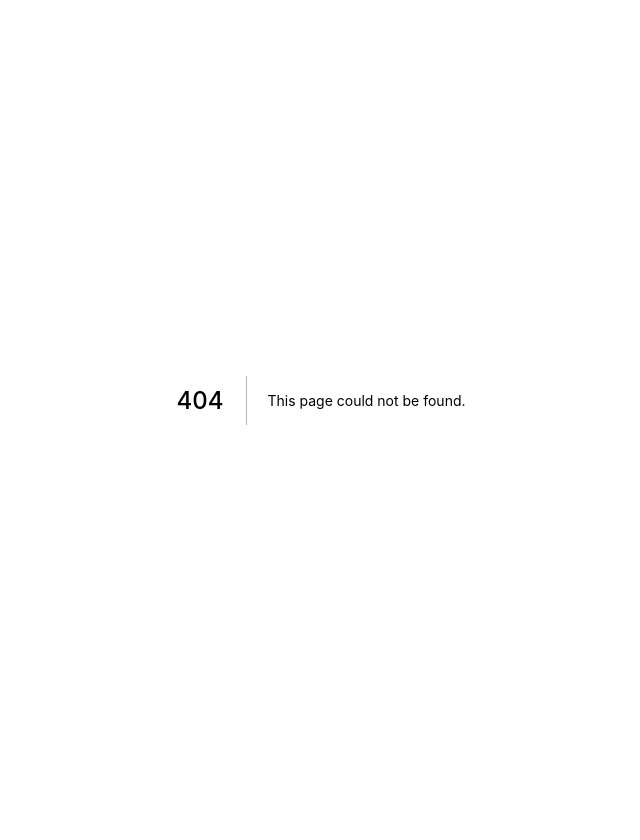
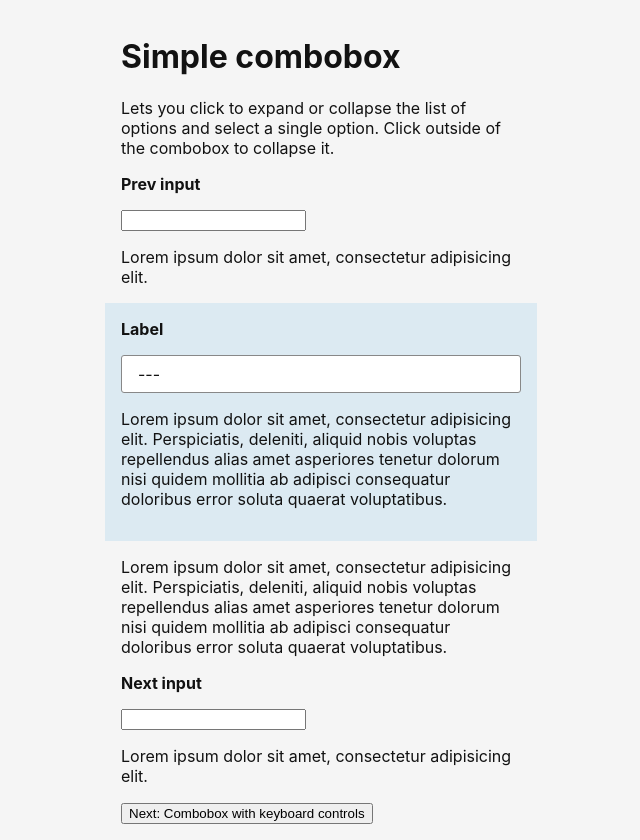
Before and after one commit to qroll/roll-web-lab, a Next.js app: page /combobox/simple-combobox in a window 1280 px wide. Before the commit this address had no page. Shown: the whole page, without its empty margins (319-959 px from the left). Before the commit the page ends 800 px from the top, so only its background shows below. Built offline with nearby package versions, Linux system fonts and the light colour scheme.

Commit message:
Add simple combobox

```diff
--- /dev/null
+++ b/src/modules/combobox/combobox-page.tsx
@@ -0,0 +1,84 @@
+import React from "react";
+import styled from "styled-components";
+
+interface PageProps {
+  children: React.ReactNode;
+  header: string;
+  description: string;
+  next?: { link: string; label: string };
+  prev?: { link: string; label: string };
+}
+
+export function Page(props: PageProps) {
+  const { header, description, children, next, prev } = props;
+  return (
+    <PageContainer>
+      <PageContent>
+        <Header>{header}</Header>
+        <p>{description}</p>
+        <Label>Prev input</Label>
+        <Input />
+        <p>Lorem ipsum dolor sit amet, consectetur adipisicing elit.</p>
+        <AreaOfInterest>{children}</AreaOfInterest>
+        <p>
+          Lorem ipsum dolor sit amet, consectetur adipisicing elit. Perspiciatis, deleniti, aliquid nobis voluptas
+          repellendus alias amet asperiores tenetur dolorum nisi quidem mollitia ab adipisci consequatur doloribus error
+          soluta quaerat voluptatibus.
+        </p>
+        <Label>Next input</Label>
+        <Input />
+        <p>Lorem ipsum dolor sit amet, consectetur adipisicing elit.</p>
+        {prev && (
+          <button
+            onClick={() => {
+              window.location.href = prev.link;
+            }}
+          >
+            {prev.label}
+          </button>
+        )}
+        {next && (
+          <button
+            onClick={() => {
+              window.location.href = next.link;
+            }}
+          >
+            {next.label}
+          </button>
+        )}
+      </PageContent>
+    </PageContainer>
+  );
+}
+
+export const PageContainer = styled.div`
+  display: flex;
+  flex-direction: column;
+  justify-content: center;
+  background: #f5f5f5;
+  color: #121212;
+  min-height: 100vh;
+`;
+
+export const PageContent = styled.div`
+  width: 400px;
+  margin: 1rem auto;
+`;
+
+export const Header = styled.h1``;
+
+const Label = styled.label`
+  font-weight: bolder;
+  display: block;
+  margin: 0 0 1rem 0;
+`;
+
+const Input = styled.input`
+  display: block;
+`;
+
+const AreaOfInterest = styled.div`
+  background: #dceaf2;
+  padding: 1rem;
+  margin: 1rem -1rem;
+`;
--- /dev/null
+++ b/src/modules/combobox/simple-combobox.tsx
@@ -0,0 +1,133 @@
+import { useEffect, useRef, useState } from "react";
+import styled, { css } from "styled-components";
+import { Nullable } from "../common/types";
+
+export type SimpleComboboxItem = { id: number; label: string };
+
+interface SimpleComboboxProps {
+  items: SimpleComboboxItem[];
+  label: string;
+  onChange?: (value: SimpleComboboxItem | null) => void;
+  value?: Nullable<SimpleComboboxItem>;
+}
+
+export function SimpleCombobox(props: SimpleComboboxProps) {
+  const { items, label, value, onChange } = props;
+
+  const [selectedItem, setSelectedItem] = useState<Nullable<SimpleComboboxItem>>(value);
+  const [expanded, setExpanded] = useState(false);
+  const comboboxWrapperRef = useRef<HTMLDivElement>(null);
+
+  useEffect(() => {
+    setSelectedItem(value);
+  }, [value]);
+
+  useEffect(() => {
+    // collapses the combobox
+    function handleOutsideClick(e: MouseEvent) {
+      if (e.target && !comboboxWrapperRef.current?.contains(e.target as Node)) {
+        setExpanded(false);
+      }
+    }
+    window.addEventListener("click", handleOutsideClick);
+  }, [expanded]);
+
+  return (
+    <div>
+      <Label>{label}</Label>
+      <div ref={comboboxWrapperRef}>
+        <ComboboxSelection
+          $expanded={expanded}
+          onClick={() => {
+            setExpanded(!expanded);
+          }}
+          onBlur={(e) => {}}
+        >
+          {selectedItem?.label ?? "---"}
+        </ComboboxSelection>
+        <ComboboxListPositioning>
+          <ComboboxList $expanded={expanded}>
+            <ComboboxListItem
+              $selected={!selectedItem}
+              onClick={() => {
+                setExpanded(false);
+                onChange?.(null);
+              }}
+            >
+              ---
+            </ComboboxListItem>
+            {items.map((item) => {
+              const { id, label } = item;
+              // using referential equality
+              const selected = selectedItem === item;
+
+              return (
+                <ComboboxListItem
+                  key={id}
+                  $selected={selected}
+                  onClick={() => {
+                    setExpanded(false);
+                    onChange?.(item);
+                  }}
+                >
+                  {label}
+                </ComboboxListItem>
+              );
+            })}
+          </ComboboxList>
+        </ComboboxListPositioning>
+      </div>
+    </div>
+  );
+}
+
+const Label = styled.label`
+  font-weight: bolder;
+  display: block;
+  margin: 0 0 1rem 0;
+`;
+
+const ComboboxSelection = styled.div<{ $expanded: boolean }>`
+  background: #fff;
+  border: 1px solid #888;
+  border-radius: 3px;
+  padding: 0.5rem 1rem;
+
+  ${(props) => props.$expanded && "outline: #baf solid 1px;"}
+`;
+
+const ComboboxListPositioning = styled.div`
+  position: relative;
+  margin-top: 1px;
+`;
+
+const ComboboxList = styled.ul<{ $expanded: boolean }>`
+  background-color: #fff;
+  border: 1px solid #888;
+  border-radius: 3px;
+  position: absolute;
+  left: 0;
+  right: 0;
+  top: 0;
+  max-height: 200px;
+  overflow: auto;
+  list-style: none;
+  margin: 0;
+  padding: 0;
+  ${(props) => !props.$expanded && "display: none;"}
+`;
+
+const ComboboxListItem = styled.li<{ $selected: boolean }>`
+  padding: 0.5rem 1rem;
+
+  &:hover {
+    background-color: #baf;
+  }
+
+  ${(props) =>
+    props.$selected &&
+    css`
+      background-color: #fab;
+      font-weight: bold;
+    `}
+`;
--- /dev/null
+++ b/src/modules/common/types.ts
@@ -0,0 +1 @@
+export type Nullable<T> = T | null | undefined;
--- /dev/null
+++ b/src/pages/combobox/simple-combobox.tsx
@@ -0,0 +1,41 @@
+import { useState } from "react";
+import { SimpleCombobox, SimpleComboboxItem } from "../../modules/combobox/simple-combobox";
+import { Nullable } from "../../modules/common/types";
+import { Page } from "../../modules/combobox/combobox-page";
+
+export default function SimpleComboboxPage() {
+  const [items] = useState([
+    { id: 1, label: "quirk" },
+    { id: 2, label: "alpha" },
+    { id: 3, label: "curd" },
+    { id: 4, label: "lark" },
+    { id: 5, label: "strong" },
+    { id: 6, label: "apologetic" },
+    { id: 7, label: "space" },
+    { id: 8, label: "vanilla" },
+  ]);
+  const [value, setValue] = useState<Nullable<SimpleComboboxItem>>(null);
+
+  return (
+    <Page
+      header="Simple combobox"
+      description="Lets you click to expand or collapse the list of options and select a single option. Click outside of the
+      combobox to collapse it."
+      next={{ link: "/combobox/combobox-with-keyboard-controls", label: "Next: Combobox with keyboard controls" }}
+    >
+      <SimpleCombobox
+        label="Label"
+        items={items}
+        value={value}
+        onChange={(value) => {
+          setValue(value);
+        }}
+      />
+      <p>
+        Lorem ipsum dolor sit amet, consectetur adipisicing elit. Perspiciatis, deleniti, aliquid nobis voluptas
+        repellendus alias amet asperiores tenetur dolorum nisi quidem mollitia ab adipisci consequatur doloribus error
+        soluta quaerat voluptatibus.
+      </p>
+    </Page>
+  );
+}
```
